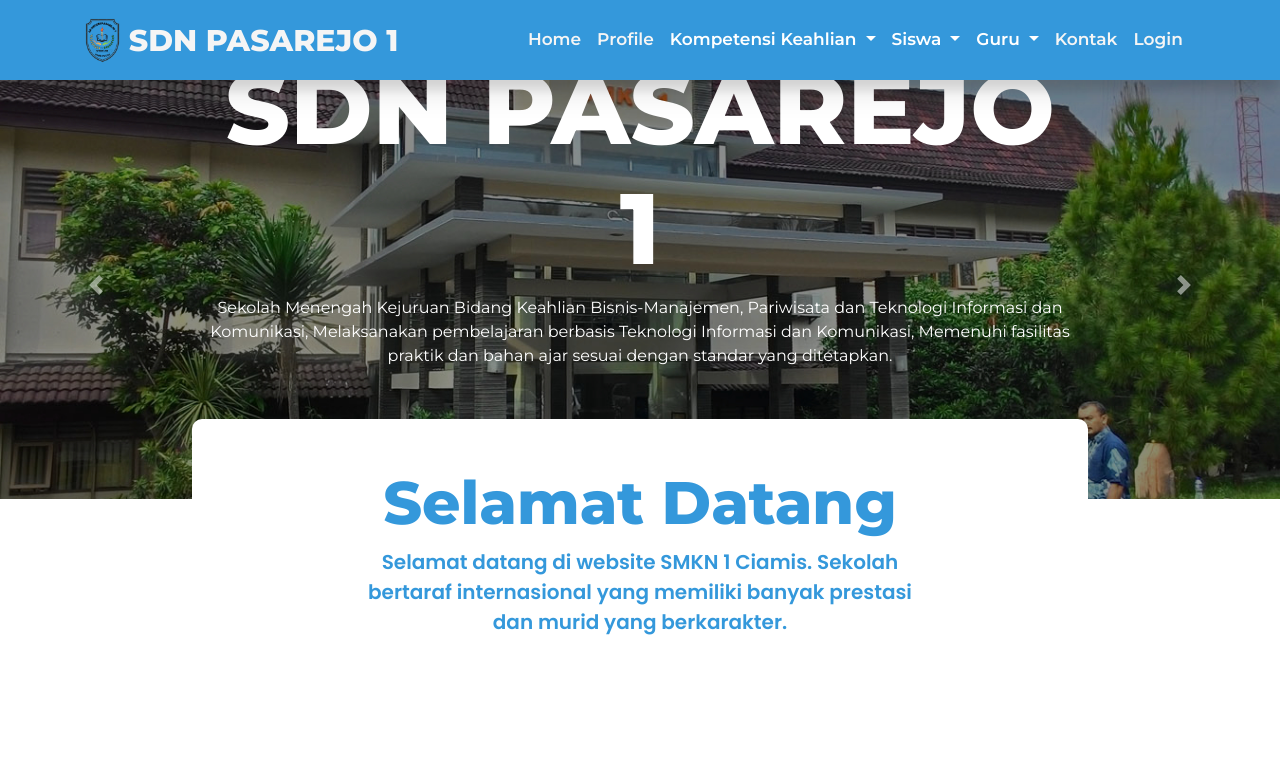
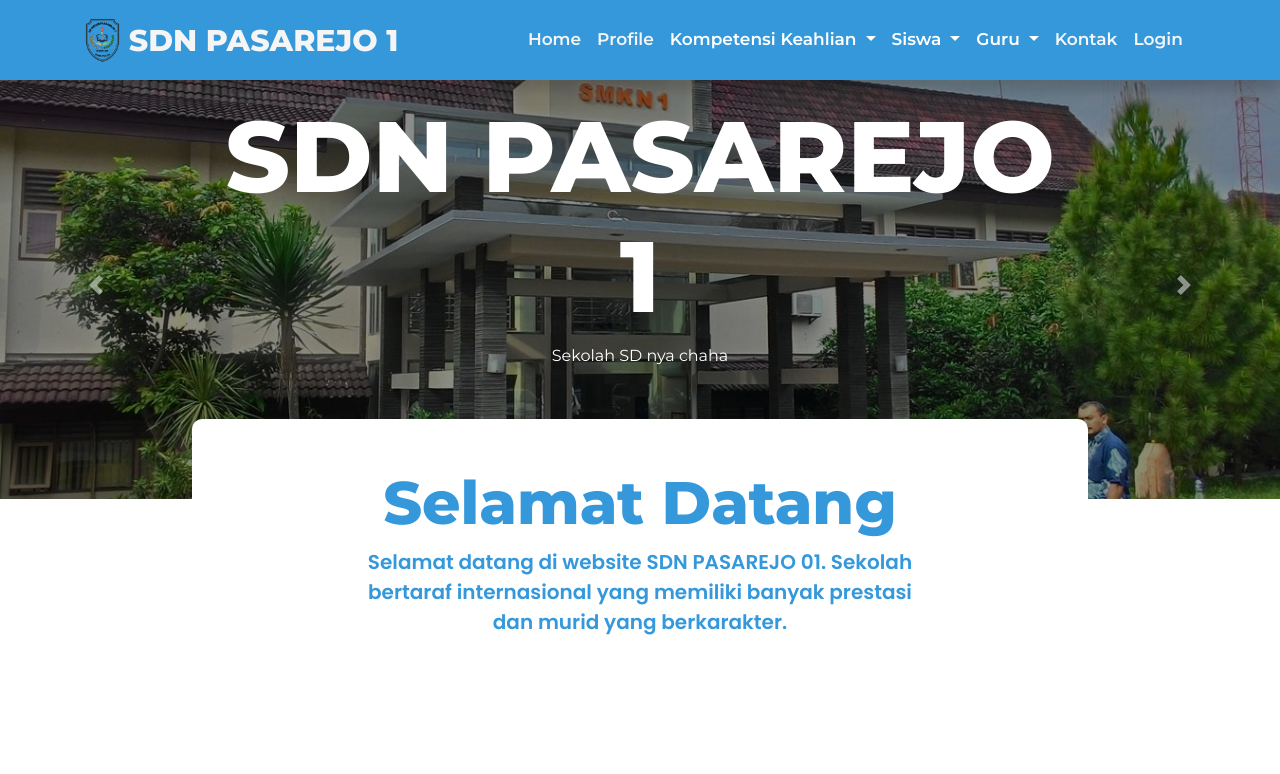
Before and after one commit to riziqhilmi/Sistem-Inventaris-Barang-PHP-Native, a PHP site: page / in a window 1280 px wide. Shown: the top 774 px of the page. Run offline with PHP 8.4, Linux system fonts and the light colour scheme.

Commit message:
index doubah

```diff
--- a/index.php
+++ b/index.php
@@ -88,7 +88,7 @@
         <img src="img/1.jpg" class="d-block carousel-img w-100" alt="...">
         <div class="carousel-caption d-none d-md-block">
           <h5>SDN PASAREJO 1</h5>
-          <p>Sekolah Menengah Kejuruan Bidang Keahlian Bisnis-Manajemen, Pariwisata dan Teknologi Informasi dan Komunikasi, Melaksanakan pembelajaran berbasis Teknologi Informasi dan Komunikasi, Memenuhi fasilitas praktik dan bahan ajar sesuai dengan standar yang ditetapkan.</p>
+          <p>Sekolah SD nya chaha</p>
 
         </div>
       </div>
@@ -96,7 +96,7 @@
       <div class="carousel-item">
         <img src="img/2.jpg" class="d-block carousel-img w-100" alt="...">
         <div class="carousel-caption d-none d-md-block">
-        <h5>SMKN 1 CIAMIS</h5>
+        <h5>SDN PASAREJO 01</h5>
           <p>
             Dengan hadirnya situs SMK Negeri 1 Ciamis ini,
             semoga dapat memberikan informasi
@@ -123,7 +123,7 @@
 <!-- end carousel -->
 <div class="row panel mx-auto">
 <div class="header col-8 mt-5 text-center mx-auto"><h1> Selamat Datang</h1>
-<p >Selamat datang di website SMKN 1 Ciamis. Sekolah bertaraf internasional yang memiliki banyak prestasi dan
+<p >Selamat datang di website SDN PASAREJO 01. Sekolah bertaraf internasional yang memiliki banyak prestasi dan
     murid yang berkarakter.
 </p>
 </div>
```
